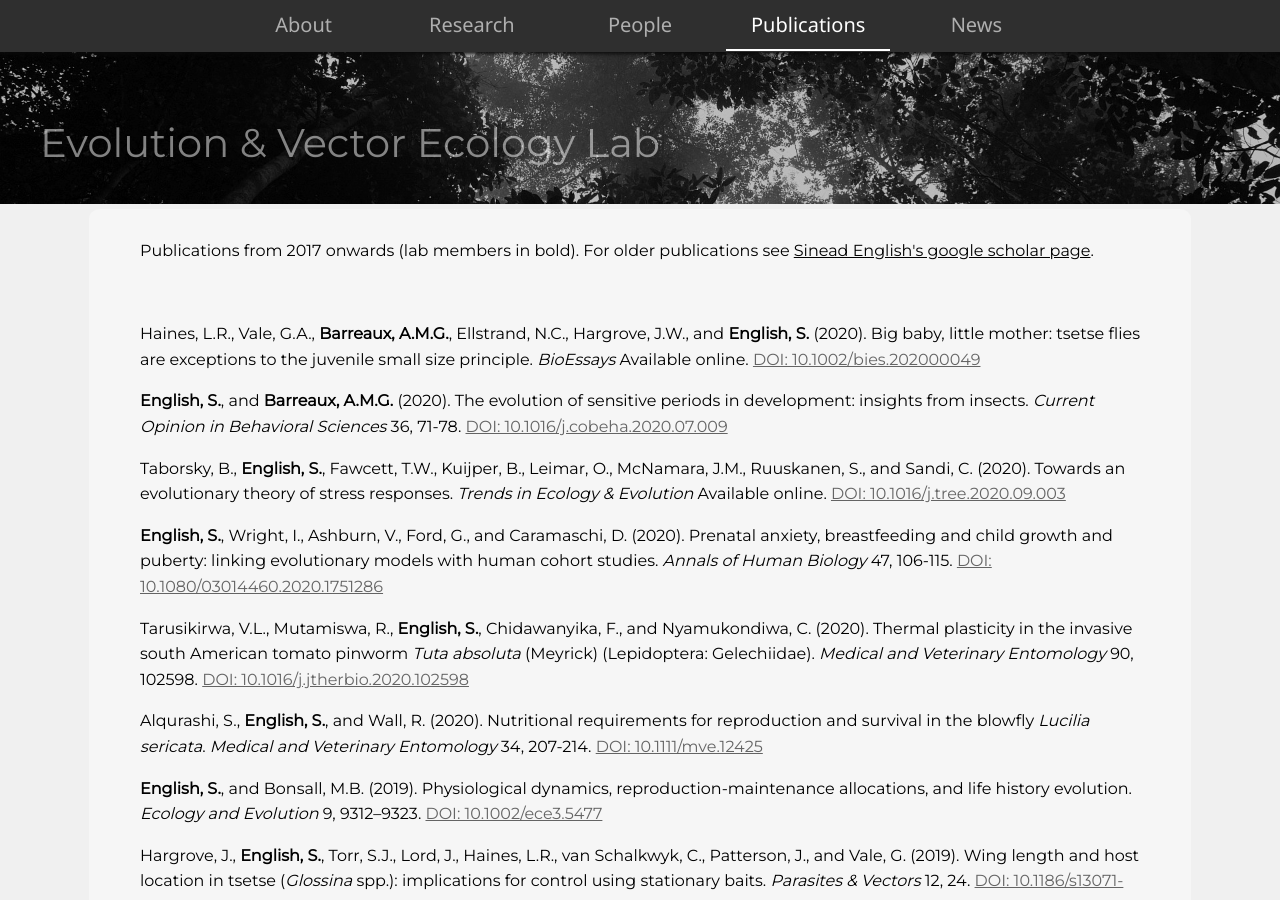
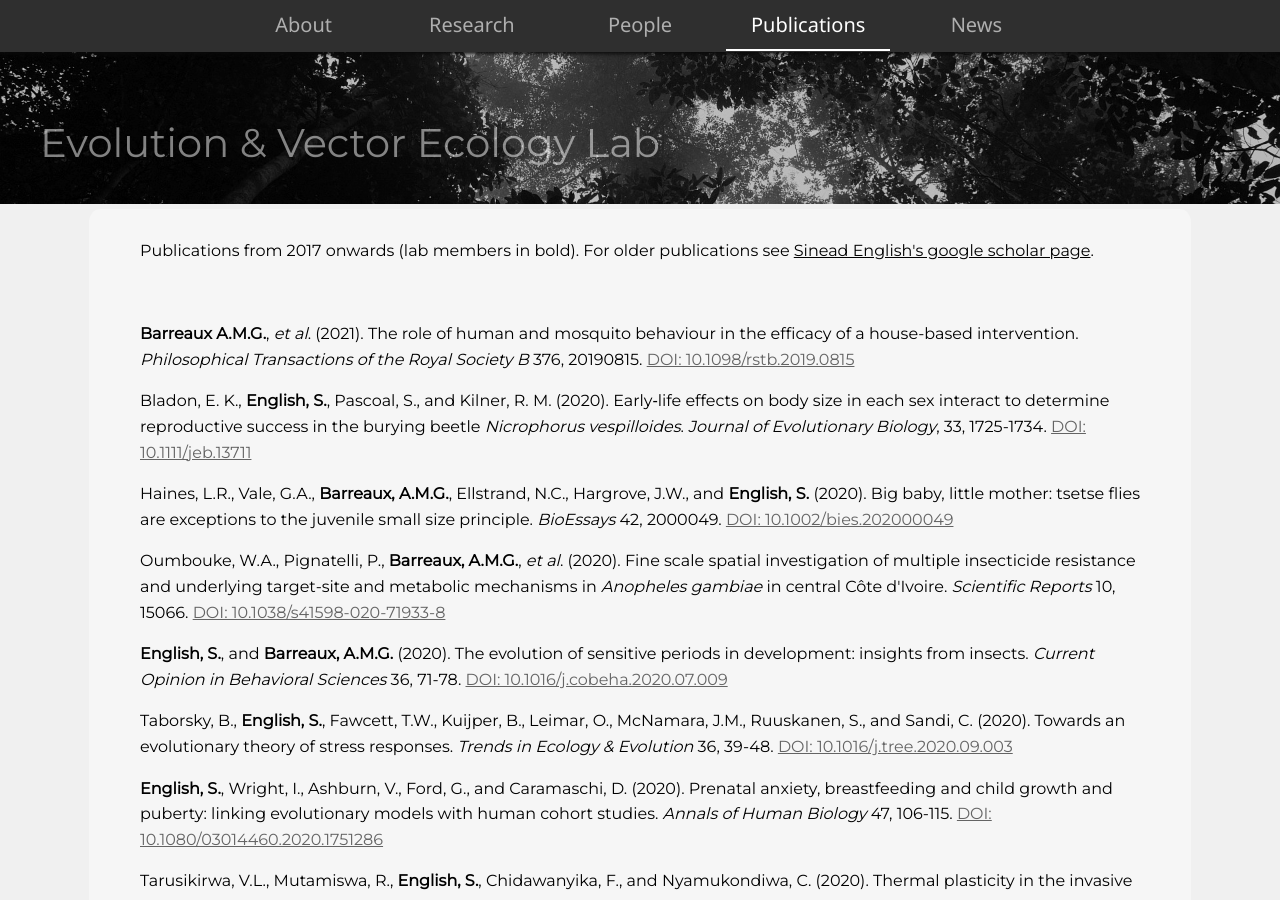
Before and after one commit to evelab/evelab.github.io, a Jekyll site: the page built from publications.html, in a window 1280 px wide and 900 px high. Built offline with Jekyll 4.4.1, drawn with Linux system fonts in a browser that asks for light colours; some of the changed text lies outside the part shown.

Commit message:
Added papers

```diff
--- a/publications.html
+++ b/publications.html
@@ -15,11 +15,17 @@ news: inactive
 
 <section class='publications'>
 
-  <p>Haines, L.R., Vale, G.A., <b>Barreaux, A.M.G.</b>, Ellstrand, N.C., Hargrove, J.W., and <b>English, S.</b> (2020). Big baby, little mother: tsetse flies are exceptions to the juvenile small size principle. <i>BioEssays</i> Available online. <a href='https://doi.org/10.1002/bies.202000049' target='_blank'>DOI: 10.1002/bies.202000049</a></p>
+  <p><b>Barreaux A.M.G.</b>, <i>et al</i>. (2021). The role of human and mosquito behaviour in the efficacy of a house-based intervention. <i>Philosophical Transactions of the Royal Society B</i> 376, 20190815. <a href='https://doi.org/10.1098/rstb.2019.0815' target='_blank'>DOI: 10.1098/rstb.2019.0815</a></p>
+
+  <p>Bladon, E. K., <b>English, S.</b>, Pascoal, S., and Kilner, R. M. (2020). Early‐life effects on body size in each sex interact to determine reproductive success in the burying beetle <i>Nicrophorus vespilloides</i>. <i>Journal of Evolutionary Biology</i>, 33, 1725-1734. <a href='https://doi.org/10.1111/jeb.13711' target='_blank'>DOI: 10.1111/jeb.13711</a></p>
+
+  <p>Haines, L.R., Vale, G.A., <b>Barreaux, A.M.G.</b>, Ellstrand, N.C., Hargrove, J.W., and <b>English, S.</b> (2020). Big baby, little mother: tsetse flies are exceptions to the juvenile small size principle. <i>BioEssays</i> 42, 2000049. <a href='https://doi.org/10.1002/bies.202000049' target='_blank'>DOI: 10.1002/bies.202000049</a></p>
+
+  <p>Oumbouke, W.A., Pignatelli, P., <b>Barreaux, A.M.G.</b>, <i>et al</i>. (2020). Fine scale spatial investigation of multiple insecticide resistance and underlying target-site and metabolic mechanisms in <i>Anopheles gambiae</i> in central Côte d'Ivoire. <i>Scientific Reports</i> 10, 15066. <a href='https://doi.org/10.1038/s41598-020-71933-8' target='_blank'>DOI: 10.1038/s41598-020-71933-8</a></p>
 
   <p><b>English, S.</b>, and <b>Barreaux, A.M.G.</b> (2020). The evolution of sensitive periods in development: insights from insects. <i>Current Opinion in Behavioral Sciences</i> 36, 71-78. <a href='https://doi.org/10.1016/j.cobeha.2020.07.009' target='_blank'>DOI: 10.1016/j.cobeha.2020.07.009</a></p>
 
-  <p>Taborsky, B., <b>English, S.</b>, Fawcett, T.W., Kuijper, B., Leimar, O., McNamara, J.M., Ruuskanen, S., and Sandi, C. (2020). Towards an evolutionary theory of stress responses. <i>Trends in Ecology & Evolution</i> Available online. <a href='https://doi.org/10.1016/j.tree.2020.09.003' target='_blank'>DOI: 10.1016/j.tree.2020.09.003</a></p>
+  <p>Taborsky, B., <b>English, S.</b>, Fawcett, T.W., Kuijper, B., Leimar, O., McNamara, J.M., Ruuskanen, S., and Sandi, C. (2020). Towards an evolutionary theory of stress responses. <i>Trends in Ecology & Evolution</i> 36, 39-48. <a href='https://doi.org/10.1016/j.tree.2020.09.003' target='_blank'>DOI: 10.1016/j.tree.2020.09.003</a></p>
 
   <p><b>English, S.</b>, Wright, I., Ashburn, V., Ford, G., and Caramaschi, D. (2020). Prenatal anxiety, breastfeeding and child growth and puberty: linking evolutionary models with human cohort studies. <i>Annals of Human Biology</i> 47, 106-115. <a href='https://doi.org/10.1080/03014460.2020.1751286' target='_blank'>DOI: 10.1080/03014460.2020.1751286</a></p>
 
@@ -31,6 +37,8 @@ news: inactive
 
   <p>Hargrove, J., <b>English, S.</b>, Torr, S.J., Lord, J., Haines, L.R., van Schalkwyk, C., Patterson, J., and Vale, G. (2019). Wing length and host location in tsetse (<i>Glossina</i> spp.): implications for control using stationary baits. <i>Parasites & Vectors</i> 12, 24. <a href='https://doi.org/10.1186/s13071-018-3274-x' target='_blank'>DOI: 10.1186/s13071-018-3274-x</a></p>
 
+  <p><b>Barreaux, A.M.G.</b>, Oumbouke, W.A., Tia, I.Z., <i>et al</i>. (2019). Semi-field evaluation of the cumulative effects of a 'Lethal House Lure' on malaria mosquito mortality. <i>Malaria Journal</i> 18, 298. <a href='https://doi.org/10.1186/s12936-019-2936-2' target='_blank'>DOI: 10.1186/s12936-019-2936-2</a></p>
+
   <p>Gasperin, O.D., Duarte, A., <b>English, S.</b>, Attisano, A., and Kilner, R.M. (2019). The early-life environment and individual plasticity in life-history traits. <i>Ecology and Evolution</i> 9, 339–351. <a href='https://doi.org/10.1002/ece3.4749' target='_blank'>DOI: 10.1002/ece3.4749</a></p>
 
   <p>Hargrove, J.W., Muzari, M.O., and <b>English, S.</b> (2018). How maternal investment varies with environmental factors and the age and physiological state of wild tsetse <i>Glossina pallidipes</i> and <i>Glossina morsitans morsitans</i>. <i>Royal Society Open Science</i> 5, 171739. <a href='https://doi.org/10.1098/rsos.171739' target='_blank'>DOI: 10.1098/rsos.171739</a></p>
```
